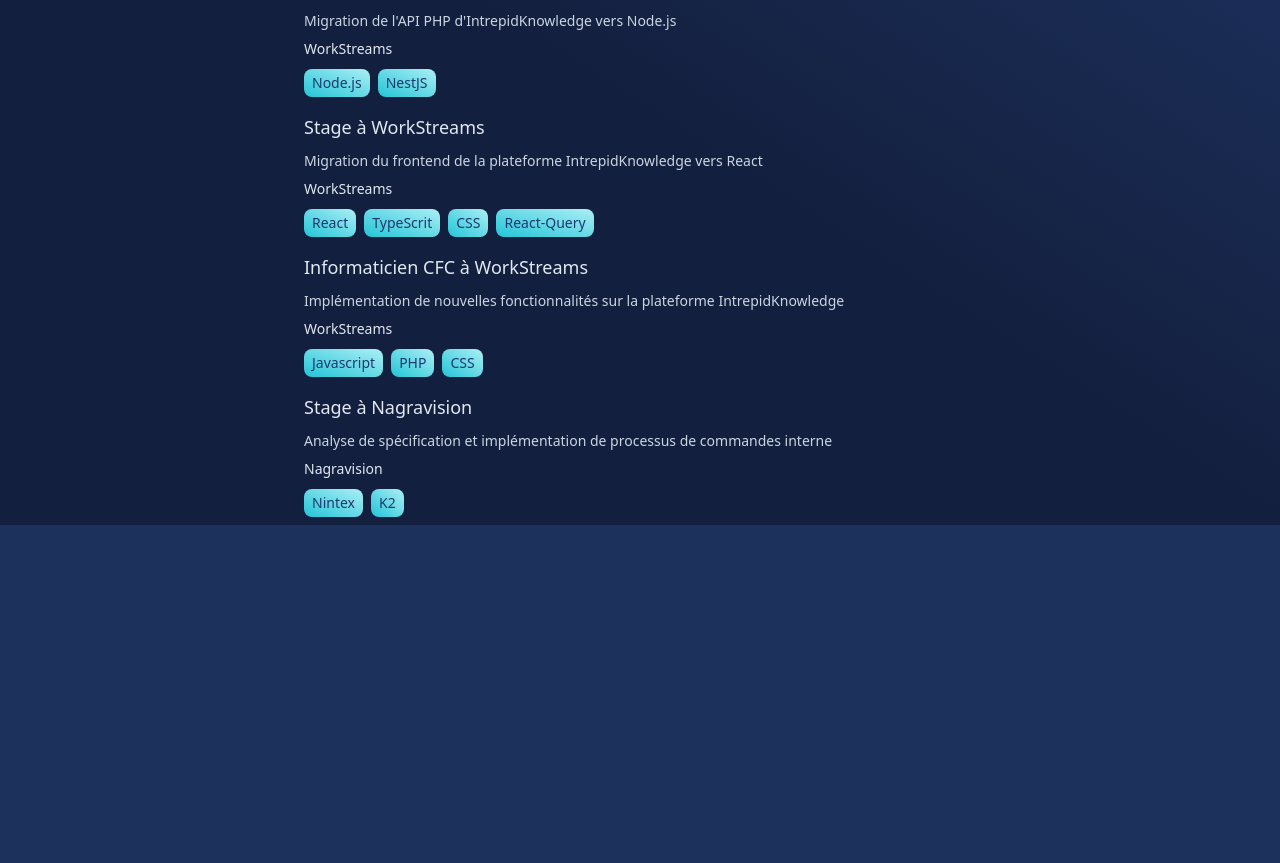
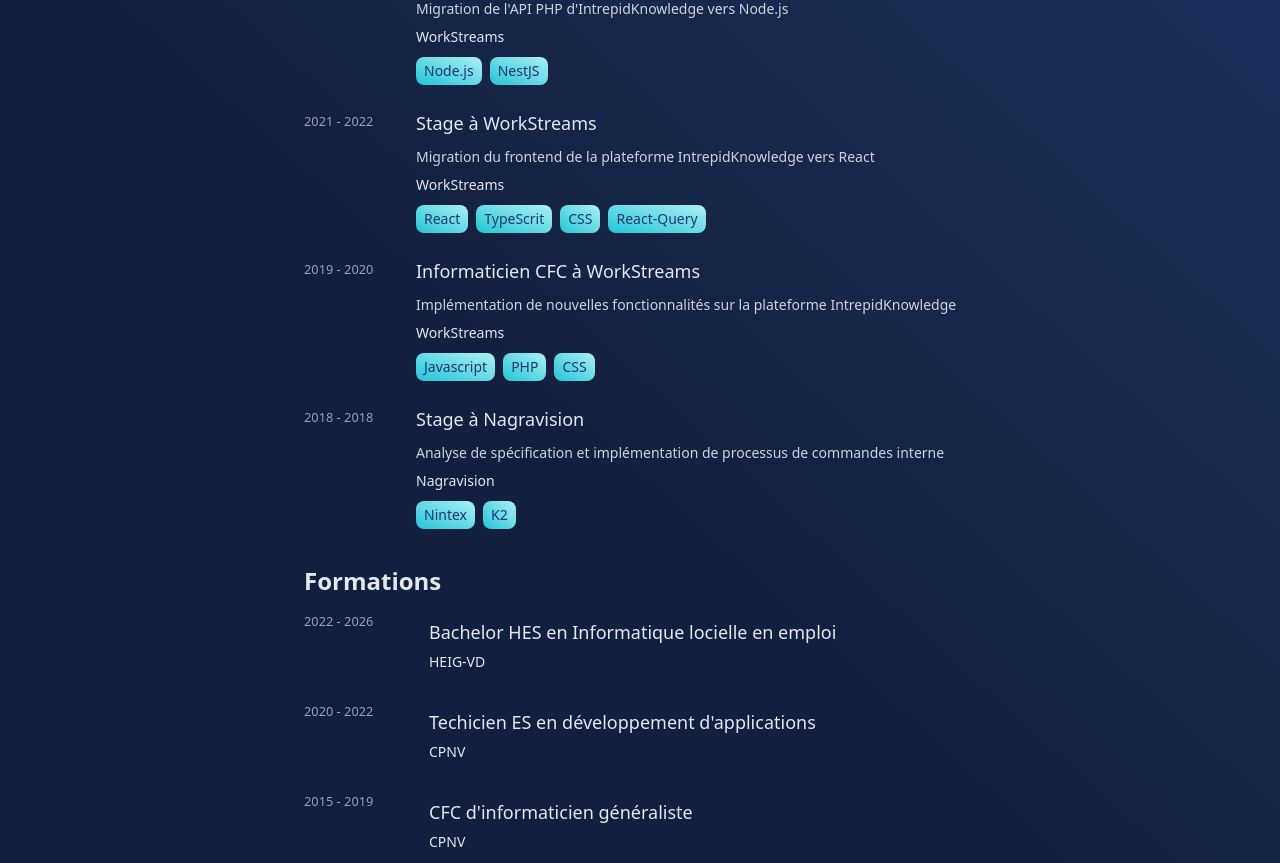
Before and after one commit to AlexandrePhilibert/philibert.dev, a SvelteKit app: page / in a window 1280 px wide. Shown: the part 295-1158 px from the top of the page. Before the commit the page ends 820 px from the top, so only its background shows below. Built offline with nearby package versions, Linux system fonts and the light colour scheme.

Commit message:
add education

```diff
--- a/src/app.css
+++ b/src/app.css
@@ -3,7 +3,7 @@
 @tailwind utilities;
 
 body {
-	@apply text-base text-slate-200 bg-cerulean-blue-900 bg-gradient-to-tr from-50% from-cerulean-blue-950 to-90% min-h-screen;
+	@apply text-base text-slate-200 bg-cerulean-blue-900 bg-gradient-to-tr from-40% from-cerulean-blue-950 to-90% min-h-screen;
 }
 
 ::selection {
--- a/src/routes/+page.svelte
+++ b/src/routes/+page.svelte
@@ -15,7 +15,8 @@
 		name: string;
 		school: {
 			name: string;
-        },
+		};
+        url: string;
 		startYear: number;
 		endYear: number | null;
 	};
@@ -28,140 +29,208 @@
 
 	const professionalExperiences: ProfessionalExperience[] = [
 		{
-            title: "Développeur logiciel",
-            description: "Développement de nouvelles fonctionnalités sur la plateforme IntrepidKnowledge",
-            technologies: ["React", "NestJS", "CSS", "Terraform", "Ansible"],
+			title: 'Développeur logiciel',
+			description: 'Développement de nouvelles fonctionnalités sur la plateforme IntrepidKnowledge',
+			technologies: ['React', 'NestJS', 'CSS', 'Terraform', 'Ansible'],
 			company: {
-                name: "WorkStreams",
-                url: "https://workstreams.ch"
+				name: 'WorkStreams',
+				url: 'https://workstreams.ch'
 			},
 			startYear: 2023,
 			endYear: null
 		},
 		{
-            title: "Travail de diplôme Technicien ES",
+			title: 'Travail de diplôme Technicien ES',
 			description: "Migration de l'API PHP d'IntrepidKnowledge vers Node.js",
-            technologies: ["Node.js", "NestJS"],
+			technologies: ['Node.js', 'NestJS'],
 			company: {
-                name: "WorkStreams",
-                url: "https://workstreams.ch"
+				name: 'WorkStreams',
+				url: 'https://workstreams.ch'
 			},
 			startYear: 2022,
-            endYear: 2022,
+			endYear: 2022
 		},
 		{
-            title: "Stage à WorkStreams",
-            description: "Migration du frontend de la plateforme IntrepidKnowledge vers React",
-            technologies: ["React", "TypeScrit", "CSS", "React-Query"],
+			title: 'Stage à WorkStreams',
+			description: 'Migration du frontend de la plateforme IntrepidKnowledge vers React',
+			technologies: ['React', 'TypeScrit', 'CSS', 'React-Query'],
 			company: {
-                name: "WorkStreams",
-                url: "https://workstreams.ch"
+				name: 'WorkStreams',
+				url: 'https://workstreams.ch'
 			},
 			startYear: 2021,
-            endYear: 2022,
+			endYear: 2022
 		},
 		{
-            title: "Informaticien CFC à WorkStreams",
-            description: "Implémentation de nouvelles fonctionnalités sur la plateforme IntrepidKnowledge",
-            technologies: ["Javascript", "PHP", "CSS"],
+			title: 'Informaticien CFC à WorkStreams',
+			description:
+				'Implémentation de nouvelles fonctionnalités sur la plateforme IntrepidKnowledge',
+			technologies: ['Javascript', 'PHP', 'CSS'],
 			company: {
-                name: "WorkStreams",
-                url: "https://workstreams.ch"
+				name: 'WorkStreams',
+				url: 'https://workstreams.ch'
 			},
 			startYear: 2019,
-            endYear: 2020,
+			endYear: 2020
 		},
 		{
-            title: "Stage à Nagravision",
-            description: "Analyse de spécification et implémentation de processus de commandes interne",
-            technologies: ["Nintex", "K2"],
+			title: 'Stage à Nagravision',
+			description: 'Analyse de spécification et implémentation de processus de commandes interne',
+			technologies: ['Nintex', 'K2'],
 			company: {
-                name: "Nagravision",
-                url: "https://www.nagra.com/"
+				name: 'Nagravision',
+				url: 'https://www.nagra.com/'
 			},
 			startYear: 2018,
-            endYear: 2018,
-        },
+			endYear: 2018
+		}
 	];
 
 	const educations: Education[] = [
 		{
-            name: "Bachelor HES en Informatique locielle en emploi",
+			name: 'Bachelor HES en Informatique locielle en emploi',
 			school: {
-                name: "HEIG-VD",
+				name: 'HEIG-VD'
 			},
+            url: 'https://heig-vd.ch',
 			startYear: 2022,
-            endYear: 2026,
+			endYear: 2026
 		},
 		{
 			name: "Techicien ES en développement d'applications",
 			school: {
-                name: "CPNV",
+				name: 'CPNV'
 			},
+            url: 'https://www.cpnv.ch',
 			startYear: 2020,
-            endYear: 2022,
+			endYear: 2022
 		},
 		{
 			name: "CFC d'informaticien généraliste",
 			school: {
-                name: "CPNV",
+				name: 'CPNV'
 			},
+            url: 'https://www.cpnv.ch',
 			startYear: 2015,
-            endYear: 2019,
-        },
+			endYear: 2019
+		}
 	];
 
 	const projects: Project[] = [
 		{
-            name: "pinceau.ch",
-            description: "E-commerce",
-            technologies: ["Next.js", "PostgreSQL", "Tailwindcss"],
+			name: 'pinceau.ch',
+			description: 'E-commerce',
+			technologies: ['Next.js', 'PostgreSQL', 'Tailwindcss']
 		},
 		{
-            name: "drive.bocherens.com",
-            description: "Application de suivi des heures de travail & partage de fichiers",
-            technologies: ["Laravel", "React", "MUI"],
-        },
+			name: 'drive.bocherens.com',
+			description: 'Application de suivi des heures de travail & partage de fichiers',
+			technologies: ['Laravel', 'React', 'MUI']
+		}
 	];
 </script>
 
-<header class="flex justify-between items-center border-b border-b-scooter-800 p-4">
-    <div></div>
+<header class="flex justify-between items-center sticky top-0 border-b border-b-scooter-800 px-4 py-2 backdrop-blur-md bg-cerulean-blue-900 bg-opacity-10">
+	<div />
 	<menu class="flex items-center space-x-12">
 		<ol class="flex space-x-4 intems-center">
-            <li>
-                <a href="/blog" class="text-xl/5">Blog</a>
-            </li>
+
 		</ol>
 		<ol class="flex space-x-4 items-center">
 			<li>
-                <a href="/rss" class="inline-block hover:bg-gradient-to-tr hover:text-cerulean-blue-800 from-scooter-400 to-scooter-200 rounded-md p-1">
-                    <svg xmlns="http://www.w3.org/2000/svg" width="24" height="24" viewBox="0 0 24 24" fill="none" stroke="currentColor" stroke-width="2" stroke-linecap="round" stroke-linejoin="round" class="lucide lucide-rss"><path d="M4 11a9 9 0 0 1 9 9"/><path d="M4 4a16 16 0 0 1 16 16"/><circle cx="5" cy="19" r="1"/></svg>
+				<a
+					href="/rss"
+					class="inline-block hover:bg-gradient-to-tr hover:text-cerulean-blue-800 from-scooter-400 to-scooter-200 rounded-md p-1"
+				>
+					<svg
+						xmlns="http://www.w3.org/2000/svg"
+						width="20"
+						height="20"
+						viewBox="0 0 24 24"
+						fill="none"
+						stroke="currentColor"
+						stroke-width="2"
+						stroke-linecap="round"
+						stroke-linejoin="round"
+						class="lucide lucide-rss"
+						><path d="M4 11a9 9 0 0 1 9 9" /><path d="M4 4a16 16 0 0 1 16 16" /><circle
+							cx="5"
+							cy="19"
+							r="1"
+						/></svg
+					>
 				</a>
 			</li>
 			<li>
-                <a href="https://github.com/AlexandrePhilibert" class="inline-block hover:bg-gradient-to-tr hover:text-cerulean-blue-800 from-scooter-400 to-scooter-200 rounded-md p-1">
-                    <svg xmlns="http://www.w3.org/2000/svg" width="24" height="24" viewBox="0 0 24 24" fill="none" stroke="currentColor" stroke-width="2" stroke-linecap="round" stroke-linejoin="round" class="lucide lucide-github"><path d="M15 22v-4a4.8 4.8 0 0 0-1-3.5c3 0 6-2 6-5.5.08-1.25-.27-2.48-1-3.5.28-1.15.28-2.35 0-3.5 0 0-1 0-3 1.5-2.64-.5-5.36-.5-8 0C6 2 5 2 5 2c-.3 1.15-.3 2.35 0 3.5A5.403 5.403 0 0 0 4 9c0 3.5 3 5.5 6 5.5-.39.49-.68 1.05-.85 1.65-.17.6-.22 1.23-.15 1.85v4"/><path d="M9 18c-4.51 2-5-2-7-2"/></svg>
+				<a
+					href="https://github.com/AlexandrePhilibert"
+					class="inline-block hover:bg-gradient-to-tr hover:text-cerulean-blue-800 from-scooter-400 to-scooter-200 rounded-md p-1"
+				>
+					<svg
+						xmlns="http://www.w3.org/2000/svg"
+						width="20"
+						height="20"
+						viewBox="0 0 24 24"
+						fill="none"
+						stroke="currentColor"
+						stroke-width="2"
+						stroke-linecap="round"
+						stroke-linejoin="round"
+						class="lucide lucide-github"
+						><path
+							d="M15 22v-4a4.8 4.8 0 0 0-1-3.5c3 0 6-2 6-5.5.08-1.25-.27-2.48-1-3.5.28-1.15.28-2.35 0-3.5 0 0-1 0-3 1.5-2.64-.5-5.36-.5-8 0C6 2 5 2 5 2c-.3 1.15-.3 2.35 0 3.5A5.403 5.403 0 0 0 4 9c0 3.5 3 5.5 6 5.5-.39.49-.68 1.05-.85 1.65-.17.6-.22 1.23-.15 1.85v4"
+						/><path d="M9 18c-4.51 2-5-2-7-2" /></svg
+					>
 				</a>
 			</li>
 		</ol>
 	</menu>
 </header>
 
-<main class="flex w-full justify-center">
-    <div class="max-w-2xl w-full mt-4">
+<main class="flex flex-col w-full items-center space-y-8 mt-4">
+	<div class="max-w-2xl w-full">
 		<h2 class="text-2xl mb-4 font-bold">Expériences Professionnelles</h2>
 		<ol class="space-y-4">
 			{#each professionalExperiences as experience}
-                <li>
+				<li class="grid grid-cols-6">
+					<div class="col-span-1">
+						<span class="text-slate-400 text-sm">
+							<span>{experience.startYear}</span> - <span>{experience.endYear ?? "Actuel."}</span>
+						</span>
+					</div>
+					<div class="col-span-5">
 						<h2 class="font-medium text-lg mb-1">{experience.title}</h2>
 						<p class="text-justify text-base/8 text-slate-300">{experience.description}</p>
 						<div class="font-medium">{experience.company.name}</div>
 						<ul class="flex my-2 space-x-2">
 							{#each experience.technologies as technology}
-                            <li class="py-0.5 px-2 font-medium rounded-lg text-cerulean-blue-800 bg-gradient-to-tr from-scooter-400 to-scooter-200 select-none">{technology}</li>
+								<li
+									class="py-0.5 px-2 font-medium rounded-lg text-cerulean-blue-800 bg-gradient-to-tr from-scooter-400 to-scooter-200 select-none"
+								>
+									{technology}
+								</li>
 							{/each}
 						</ul>
+					</div>
+				</li>
+			{/each}
+		</ol>
+	</div>
+
+	<div class="max-w-2xl w-full">
+		<h2 class="text-2xl mb-4 font-bold">Formations</h2>
+		<ol class="space-y-4">
+			{#each educations as education}
+				<li class="grid grid-cols-6">
+					<div class="col-span-1">
+						<span class="text-slate-400 text-sm">
+							<span>{education.startYear}</span> - <span>{education.endYear}</span>
+						</span>
+					</div>
+                    <a href={education.url} class="col-span-5 px-3 py-2 cursor-pointer hover:bg-cerulean-blue-900 bg-opacity-50 rounded-md border border-transparent hover:border-scooter-900">
+						<h2 class="font-medium text-lg mb-1">{education.name}</h2>
+						<div class="font-medium">{education.school.name}</div>
+					</a>
 				</li>
 			{/each}
 		</ol>
```
Lines whose indentation alone changed are shown as unchanged.
